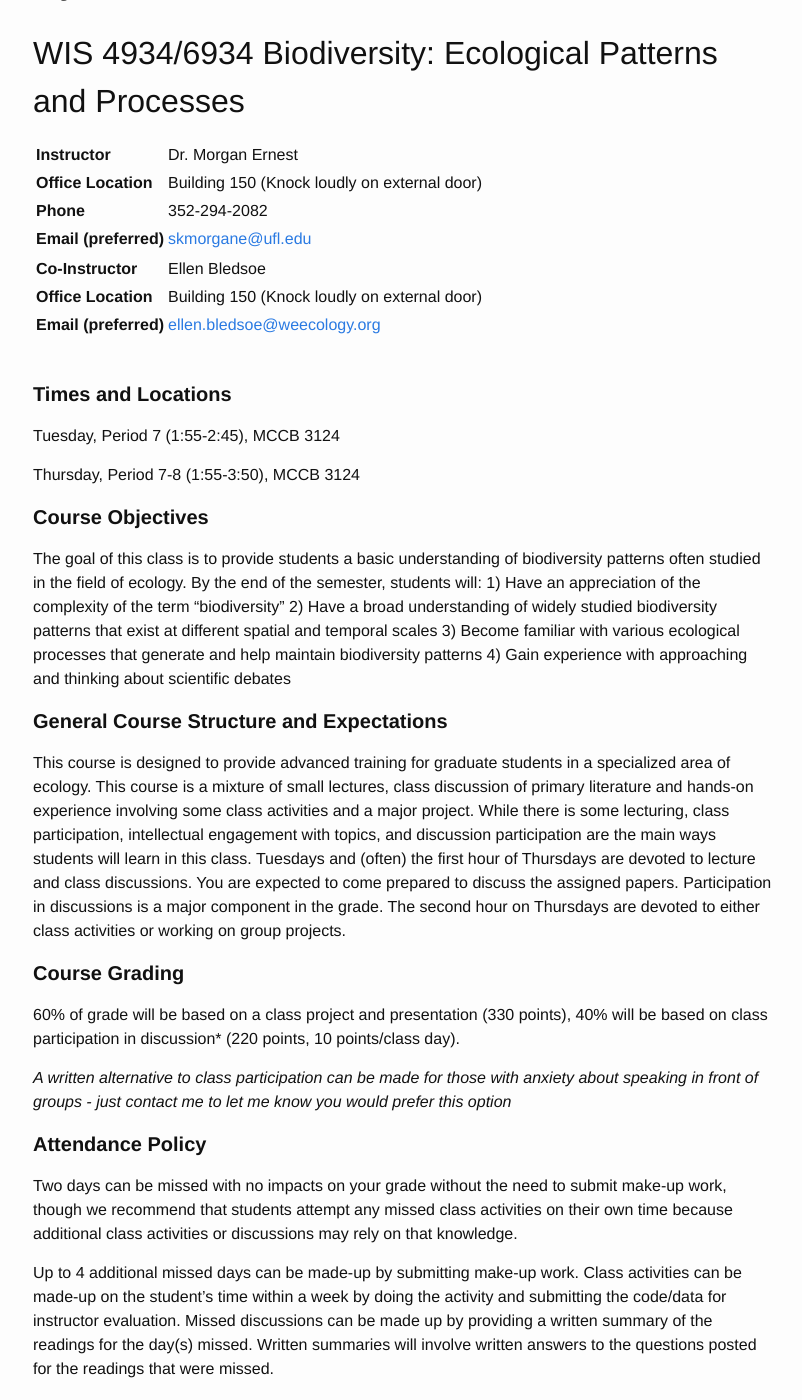
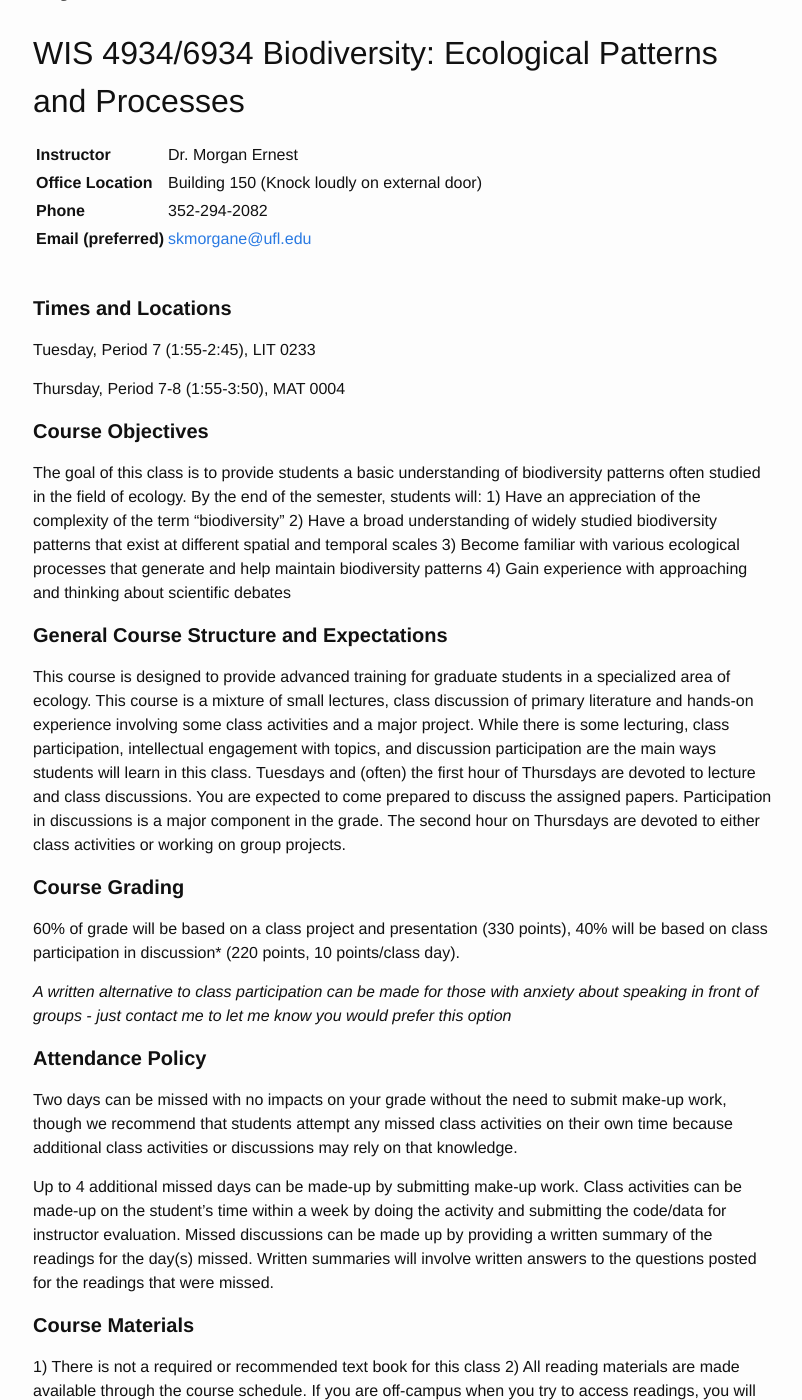
Before and after one commit to skmorgane/biodiversity-course, a Jekyll site: the page built from syllabus.md, in a window 1280 px wide and 1400 px high, scrolled down 191 px. Shown: the whole window, without its empty margins (237-1039 px from the left). Built offline with Jekyll 4.4.1, drawn with Linux system fonts in a browser that asks for light colours; some of the changed text lies outside the part shown.

Commit message:
Updates for fall 2019

```diff
--- a/syllabus.md
+++ b/syllabus.md
@@ -10,17 +10,13 @@ title: Syllabus
   |**Phone**              |352-294-2082
   |**Email (preferred)**  |<skmorgane@ufl.edu>
 
-  |**Co-Instructor**      |Ellen Bledsoe
-  |**Office Location**    |Building 150   (Knock loudly on external door)
-  |**Email (preferred)**  |<ellen.bledsoe@weecology.org>
-
 <br>
 
 #### **Times and Locations**
 
-Tuesday, Period 7 (1:55-2:45), MCCB 3124
+Tuesday, Period 7 (1:55-2:45), LIT 0233
 
-Thursday, Period 7-8 (1:55-3:50), MCCB 3124
+Thursday, Period 7-8 (1:55-3:50), MAT 0004
 
 #### **Course Objectives**
 
@@ -61,9 +57,6 @@ the activity and submitting the code/data for instructor evaluation. Missed
 discussions can be made up by providing a written summary of the readings
 for the day(s) missed. Written summaries will involve written answers to the
 questions posted for the readings that were missed.
-
-If a student anticpates missing more than 6 class days (i.e. 3 weeks of classes), you
-must talk to the instructors beforehand.
 
 #### **Course Materials**
 
```
Also changed, not shown: other parts of syllabus.md (+1 -1 lines).
